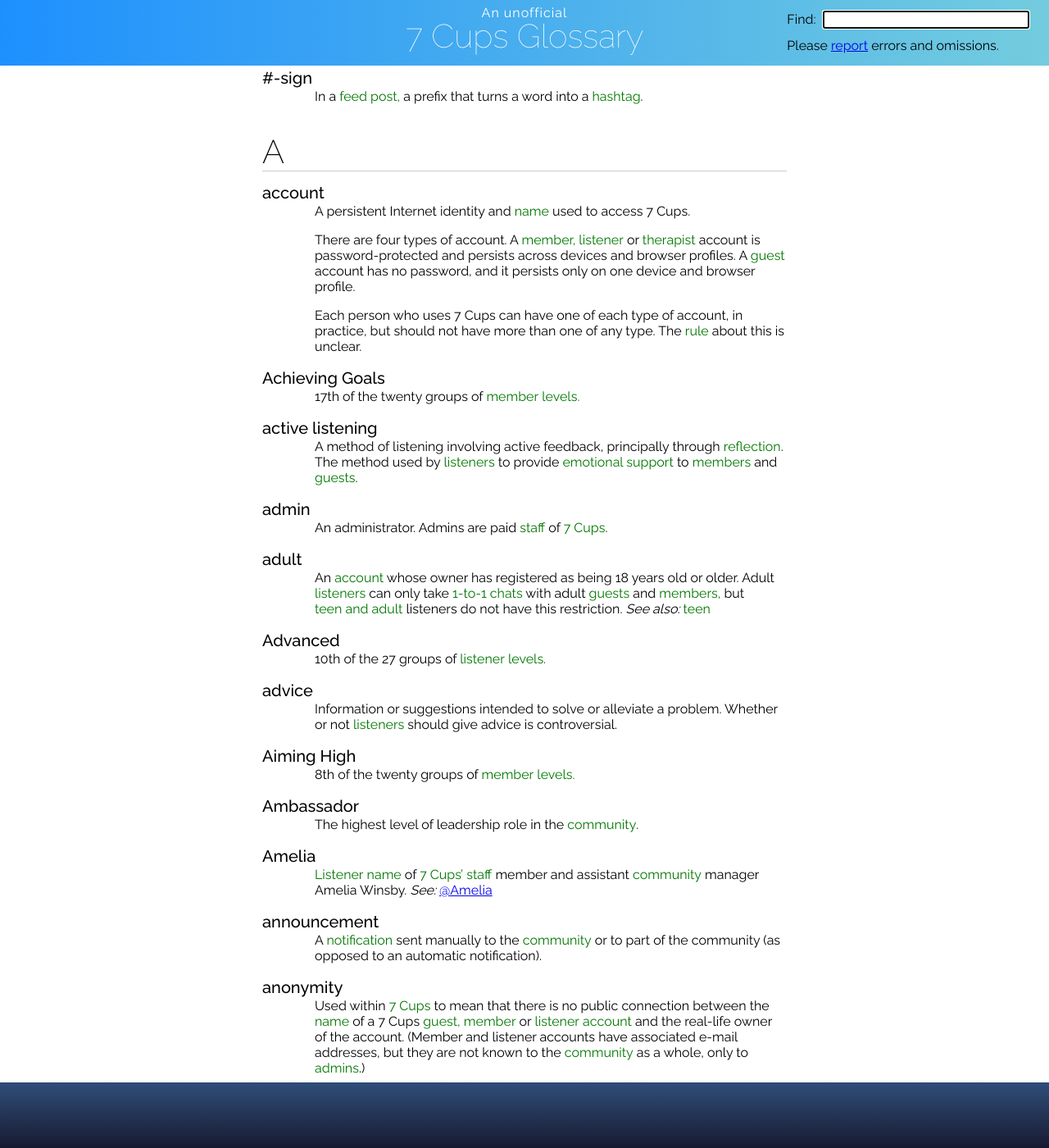
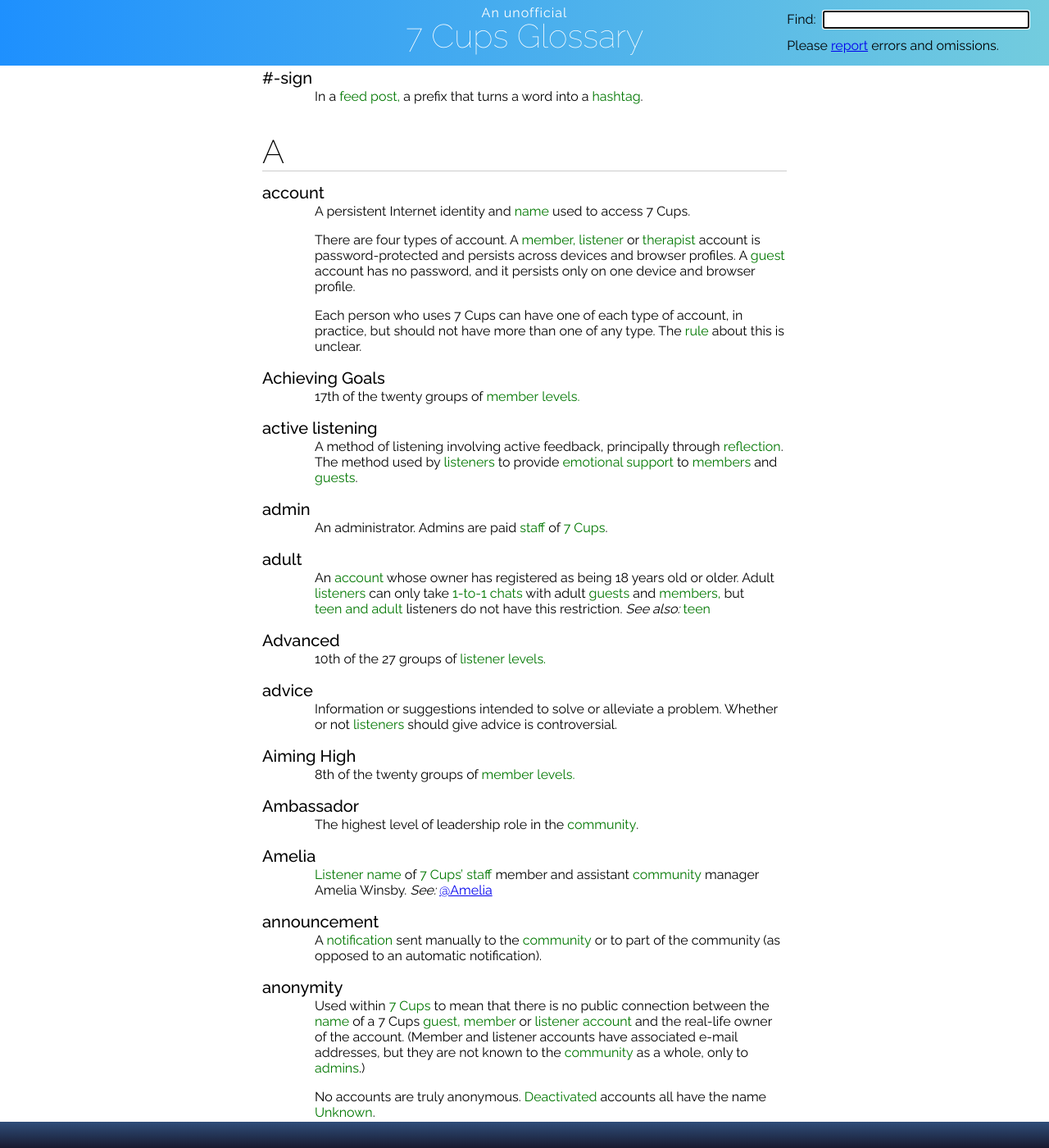
Before and after one commit to RarelyCharlie/rarelycharlie.github.io, a Jekyll site: the page built from glossary.md, in a window 1280 px wide and 1400 px high, scrolled down 560 px. Shown: the whole window at 82% size. Built offline with Jekyll 4.4.1, drawn with Linux system fonts in a browser that asks for light colours.

Commit message:
shrink footer

```diff
--- a/_layouts/glossary.html
+++ b/_layouts/glossary.html
@@ -12,7 +12,7 @@ body {font-size: 16px; font-family: Raleway; margin: 0;}
 #content h1 {font-size: 20px; font-weight: 500; margin-bottom: 0; z-index: 1; line-height: 26px; cursor: default;}
 #content h2 {font-size: 40px; font-weight: 200; border-bottom: 1px solid #ccc; margin-bottom: .5ex;}
 #header {z-index: 1; position: relative; height: 80px; width: 100%; background: #159957 linear-gradient(to right, #1e90fe 0%, #73ccde 100%);}
-#footer {position: fixed; bottom: 0; height: 80px; width: 100%; background: #2f4e7a linear-gradient(#2f4e7a, #181a30);}
+#footer {position: fixed; bottom: 0; height: 32px; width: 100%; background: #2f4e7a linear-gradient(#2f4e7a, #181a30);}
 #nav {height: 80px; padding-right: 24px; position: absolute; top: 0; right: 0; background: transparent;
 	text-align: left; line-height: 32px; color: black;}
 @media (max-width: 900px) {
```
